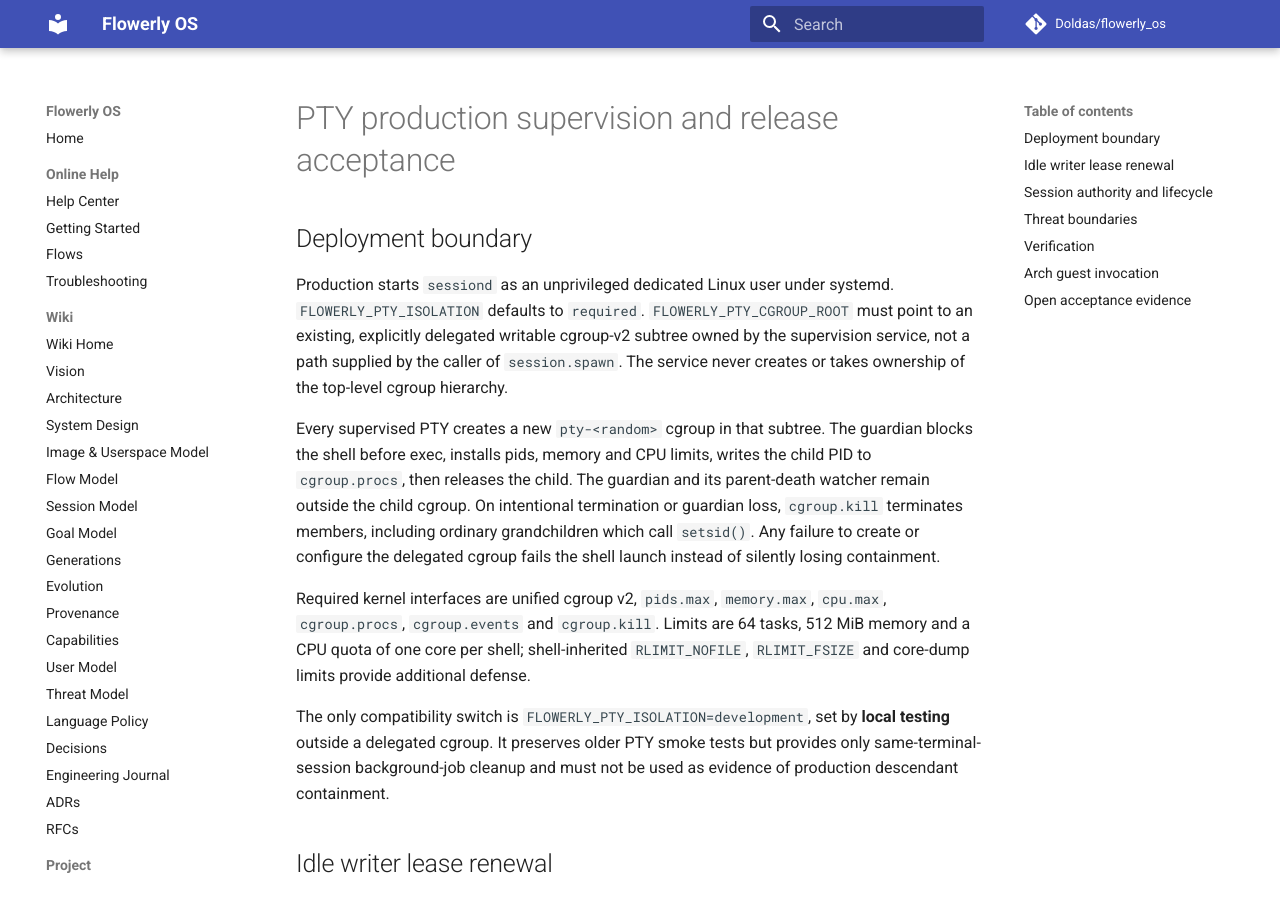
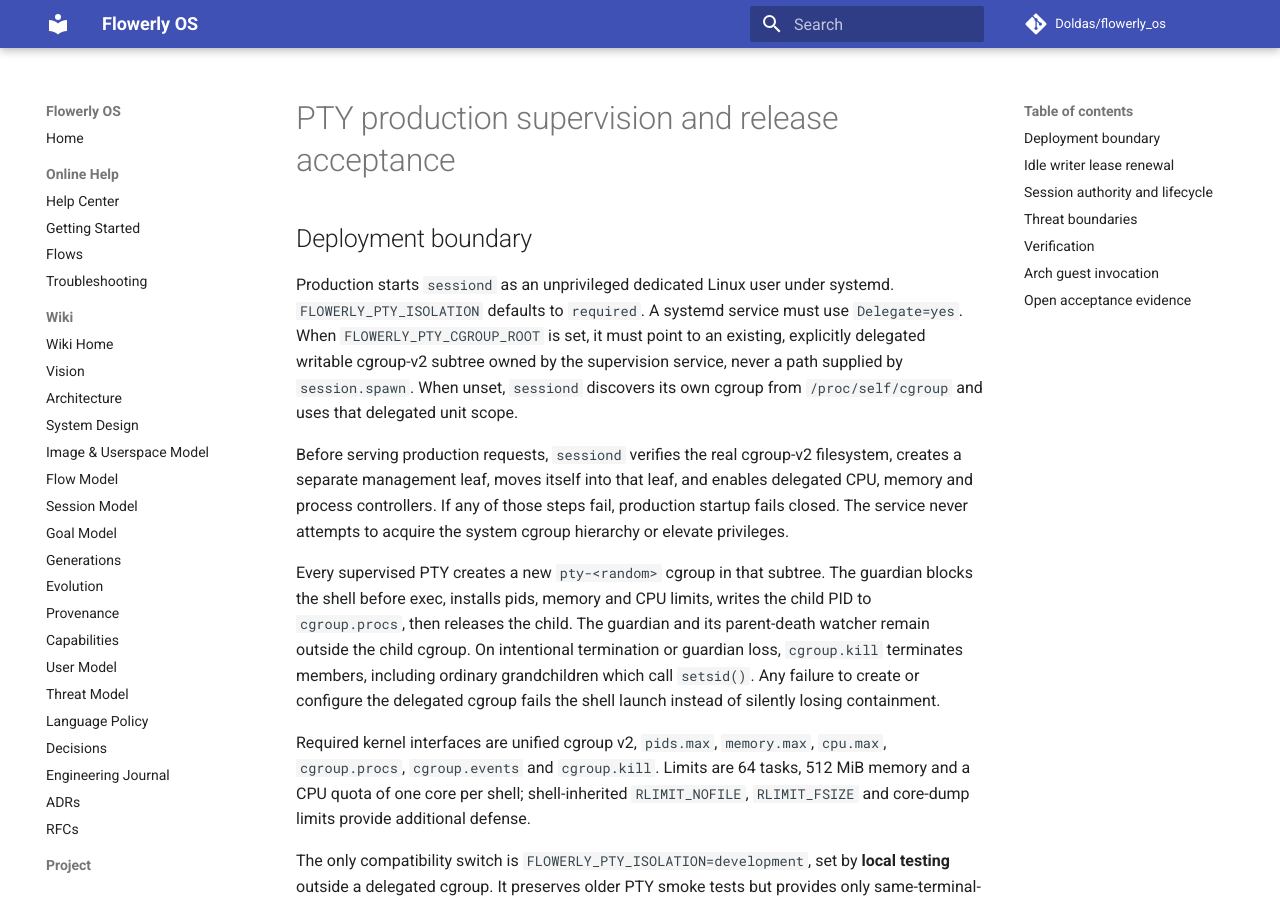
Before and after one commit to Doldas/flowerly_os, an MkDocs documentation site: the page built from docs/pty-production-supervision.md, in a window 1280 px wide and 900 px high. Built offline with MkDocs 1.6.1 and Material for MkDocs 9.7.7, drawn with Linux system fonts in a browser that asks for light colours; comment, search, counter and statistics services are not loaded.

Commit message:
docs(pty): explain validated systemd Delegate scope discovery and fail-closed startup

```diff
--- a/docs/pty-production-supervision.md
+++ b/docs/pty-production-supervision.md
@@ -4,10 +4,19 @@
 
 Production starts `sessiond` as an unprivileged dedicated Linux user
 under systemd. `FLOWERLY_PTY_ISOLATION` defaults to `required`.
-`FLOWERLY_PTY_CGROUP_ROOT` must point to an existing, explicitly delegated
-writable cgroup-v2 subtree owned by the supervision service, not a path
-supplied by the caller of `session.spawn`. The service never creates
-or takes ownership of the top-level cgroup hierarchy.
+A systemd service must use `Delegate=yes`. When
+`FLOWERLY_PTY_CGROUP_ROOT` is set, it must point to an existing,
+explicitly delegated writable cgroup-v2 subtree owned by the
+supervision service, never a path supplied by `session.spawn`.
+When unset, `sessiond` discovers its own cgroup from
+`/proc/self/cgroup` and uses that delegated unit scope.
+
+Before serving production requests, `sessiond` verifies the real
+cgroup-v2 filesystem, creates a separate management leaf, moves
+itself into that leaf, and enables delegated CPU, memory and process
+controllers. If any of those steps fail, production startup fails
+closed. The service never attempts to acquire the system cgroup
+hierarchy or elevate privileges.
 
 Every supervised PTY creates a new `pty-<random>` cgroup in that subtree.
 The guardian blocks the shell before exec, installs pids, memory and CPU
```
